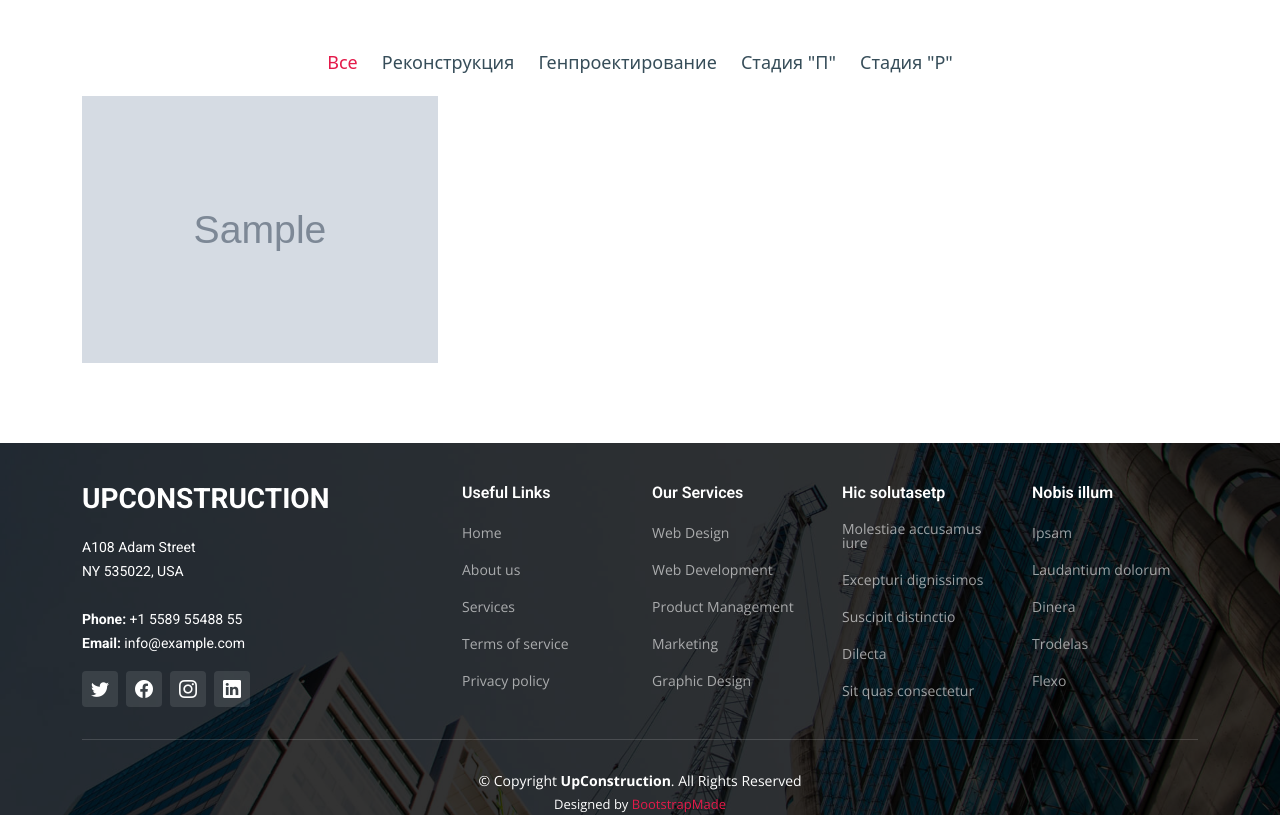
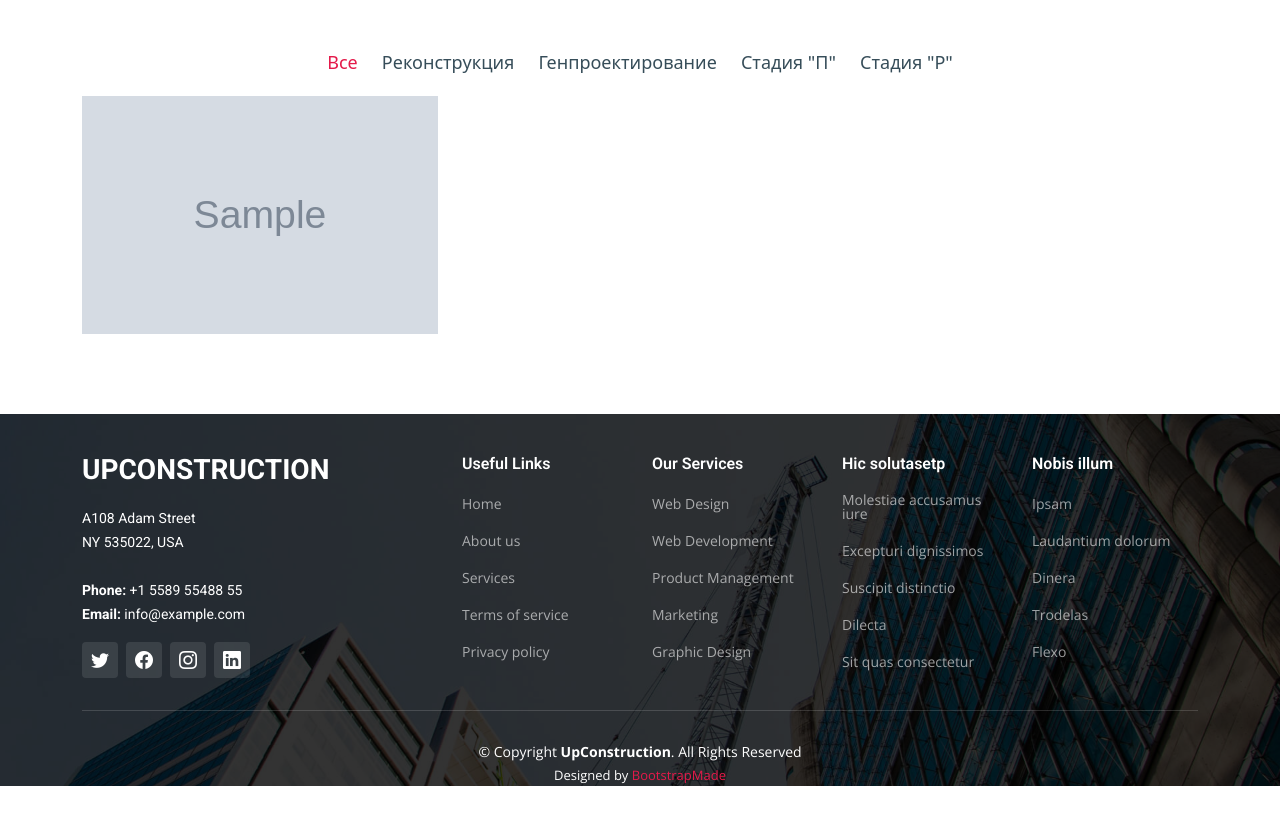
Before and after one commit to Zoobzick/PG, a Django app: page /projects/ in a window 1280 px wide. Shown: the part 338-1153 px from the top of the page. After the commit the page ends 1124 px from the top, so only its background shows below. Run offline with Django 4.2, Linux system fonts and the light colour scheme; tables that the repository leaves empty hold one stand-in row (values such as "Sample post"); grey boxes marked "Sample" are stand-in pictures; some libraries are stand-ins or nearby versions.

Commit message:
projects.html IMG style added

```diff
--- a/mainapp/templates/mainapp/projects.html
+++ b/mainapp/templates/mainapp/projects.html
@@ -38,7 +38,7 @@
 
                 <div class="col-lg-4 col-md-6 portfolio-item filter-{{ project.category }}">
               <div class="portfolio-content h-100">
-                <img src="{{ project.images.first.image.url }}" class="img-fluid" alt="">
+                <img src="{{ project.images.first.image.url }}" class="img-fluid" alt="" style="aspect-ratio: 16 / 10.7">
                 <div class="portfolio-info">
                   <h4>{{ project.get_category_display }}</h4>
                   <p>{{ project.title }}</p>
```
